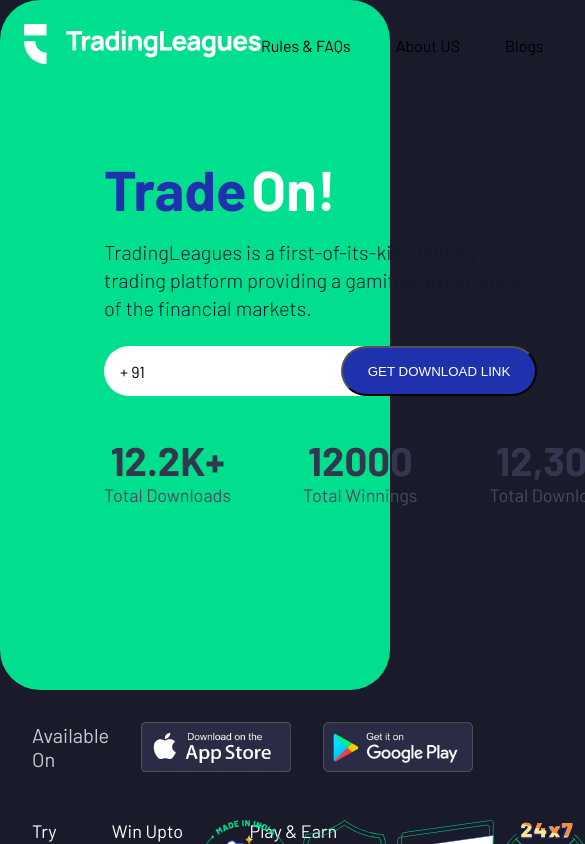
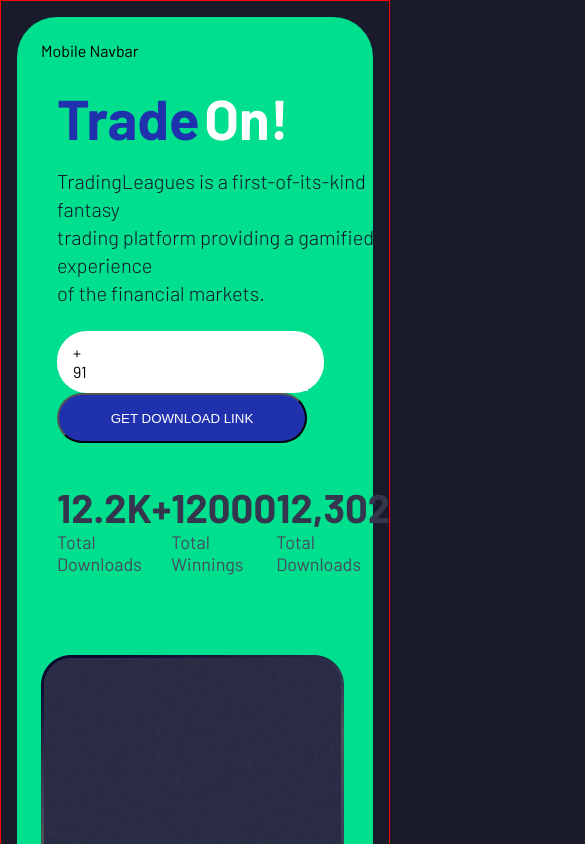
Before and after one commit to mujtaba-basheer/tl-post-landing, a Next.js app: page /HomePage in a window 390 px wide. Shown: the top 844 px of the page, 585 px wide, since content can reach past the window. Built offline with nearby package versions, Linux system fonts and the light colour scheme.

Commit message:
changes to main

```diff
--- a/components/Footer/Footer.tsx
+++ b/components/Footer/Footer.tsx
@@ -4,6 +4,7 @@
 import React from "react";
 import styled from "styled-components";
 import BG from "../../public/assets/Footer/BG.png";
+import device from "../../styles/breakpoints";
 const asset_prefix = process.env.NEXT_PUBLIC_BASE_PATH || "";
 
 const Container = styled.footer`
@@ -18,6 +19,8 @@
 	height: fit-content;
 	display: flex;
 	flex-direction: column;
+	@media ${device.mobile} {
+	}
 `;
 
 const MainArea = styled.div`
@@ -26,6 +29,11 @@
 	justify-content: space-between;
 	padding-bottom: 2rem;
 	border-bottom: 1px solid #ffffff90;
+
+	@media ${device.mobile} {
+		display: flex;
+		flex-direction: column;
+	}
 `;
 
 const Row1 = styled.div`
@@ -121,9 +129,11 @@
 const Row3 = styled.div`
 	display: flex;
 	flex-direction: column;
-	justify-content:space-between;
-
+	justify-content: space-between;
 	width: 30%;
+	.icons {
+		margin-right: 0.5rem;
+	}
 	.title {
 		font-weight: 600;
 		font-size: 20px;
@@ -132,7 +142,6 @@
 	.connect-us-items {
 		display: flex;
 		flex-direction: row;
-		margin
 	}
 `;
 
--- a/components/Home/Hero.tsx
+++ b/components/Home/Hero.tsx
@@ -9,20 +9,35 @@
 
 const asset_prefix = process.env.NEXT_PUBLIC_BASE_PATH || "";
 
+const HeroContainer = styled.div`
+	padding: 2rem;
+
+	@media ${device.mobile} {
+		padding: 1rem;
+		border: 1px solid red;
+		width: 100vw;
+	}
+`;
+
 const SytledSection = styled.div`
 	background-color: #00df8d;
-
 	border-radius: 40px;
 	padding: 1.5rem;
 	box-sizing: border-box;
+	@media ${device.mobile} {
+		width: 100%;
+	}
 `;
 
 const HeroContentSection = styled.div`
-	display: grid;
-	grid-template-columns: 2fr 1fr;
-
+	/* display: grid;
+	grid-template-columns: 1fr 1fr; */
 	padding-top: 0.5rem;
 	box-sizing: border-box;
+	@media ${device.mobile} {
+		display: flex;
+		flex-direction: column;
+	}
 `;
 
 const ImageArea = styled.div`
@@ -37,6 +52,7 @@
 	const isMobile = useMediaQuery({ query: device.mobile });
 
 	return (
+		<HeroContainer>
 			<SytledSection>
 				<NavBar />
 				<HeroContentSection>
@@ -49,6 +65,7 @@
 					</ImageArea>
 				</HeroContentSection>
 			</SytledSection>
+		</HeroContainer>
 	);
 };
 
--- a/components/Home/Hero/LeftSection.tsx
+++ b/components/Home/Hero/LeftSection.tsx
@@ -2,6 +2,7 @@
 
 import React from "react";
 import styled from "styled-components";
+import device from "../../../styles/breakpoints";
 
 const Container = styled.div`
 	display: grid;
@@ -11,6 +12,9 @@
 	box-sizing: border-box;
 	padding: 5rem 0 0 5rem;
 	/* place-items: center; */
+	@media ${device.mobile} {
+		padding: 1rem 0 0 1rem;
+	}
 `;
 const HeaderTag = styled.h1``;
 
@@ -40,6 +44,11 @@
 	margin-top: 1.5rem;
 	display: flex;
 	flex-direction: row;
+	@media ${device.mobile} {
+		display: flex;
+		flex-direction: column;
+		justify-content: start;
+	}
 `;
 
 const InputArea = styled.div`
@@ -51,6 +60,7 @@
 	padding: 12px 16px;
 	width: 80%;
 	box-sizing: border-box;
+
 	/* width: 80%; */
 	/* height: 50px; */
 `;
@@ -82,8 +92,9 @@
 	padding: 0 11px;
 	cursor: pointer;
 
-	/* left: 400px;
-	right: 400px; */
+	@media ${device.mobile} {
+		right: 0px;
+	}
 `;
 
 const StatsArea = styled.div`
--- a/components/Home/NavBar.tsx
+++ b/components/Home/NavBar.tsx
@@ -1,8 +1,10 @@
 /** @format */
 
 import Image from "next/image";
+import { useMediaQuery } from "react-responsive";
 import styled from "styled-components";
 import TL_Logo from "../../assets/HomePage/TL_Logo.svg";
+import device from "../../styles/breakpoints";
 
 const asset_prefix = process.env.NEXT_PUBLIC_BASE_PATH || "";
 
@@ -55,7 +57,14 @@
 	);
 };
 
+const MobileNavBar = () => {
+	return <div>Mobile Navbar</div>;
+};
+
 const NavBar = () => {
+	const isMobileView = useMediaQuery({ query: device.mobile });
+
+	if (isMobileView) return <MobileNavBar />;
 	return <DeskTopNavBar />;
 };
 
--- a/public/styles/global.css
+++ b/public/styles/global.css
@@ -1,3 +1,5 @@
+/** @format */
+
 * {
 	margin: 0;
 	padding: 0;
@@ -15,18 +17,15 @@
 	display: none;
 }
 
-html,
-body {
-  font-family: "Barlow", sans-serif;
-  scrollbar-width: none;
-}
-
 html {
 	scroll-behavior: smooth;
 }
 
 body {
+	font-family: "Barlow", sans-serif;
+	scrollbar-width: none;
 	box-sizing: border-box;
 	max-width: 100vw;
+	min-width: 100vw;
 	overflow-x: hidden;
 }
--- a/styles/global.css
+++ b/styles/global.css
@@ -30,6 +30,7 @@
 body {
 	box-sizing: border-box;
 	max-width: 100vw;
+	min-width: 100vw;
 	overflow-x: hidden;
 	/* padding: 1rem; */
 }
```
Lines whose indentation alone changed are shown as unchanged.
